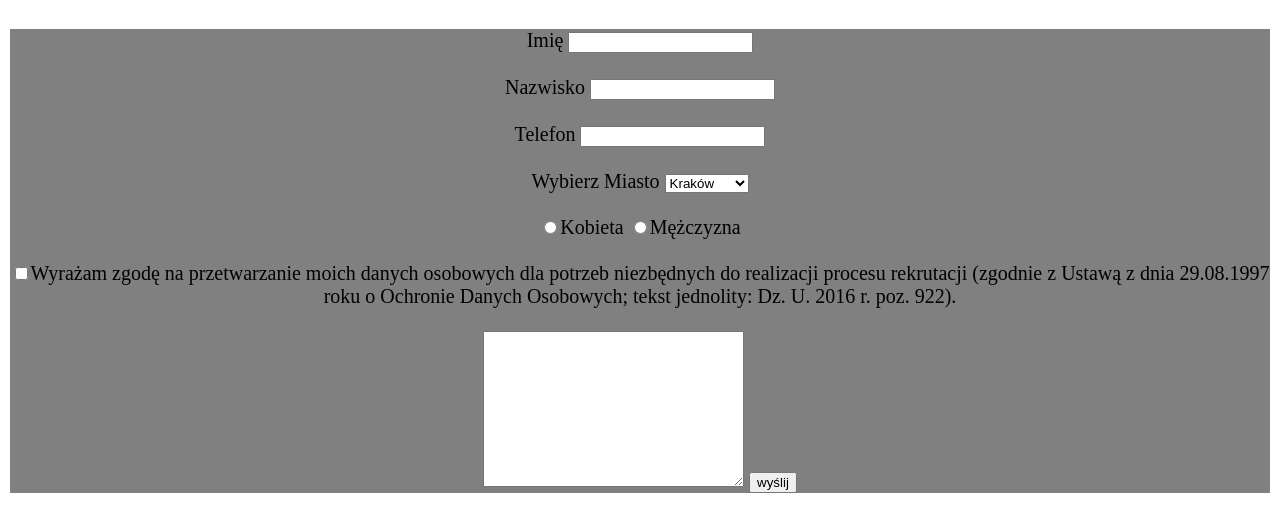
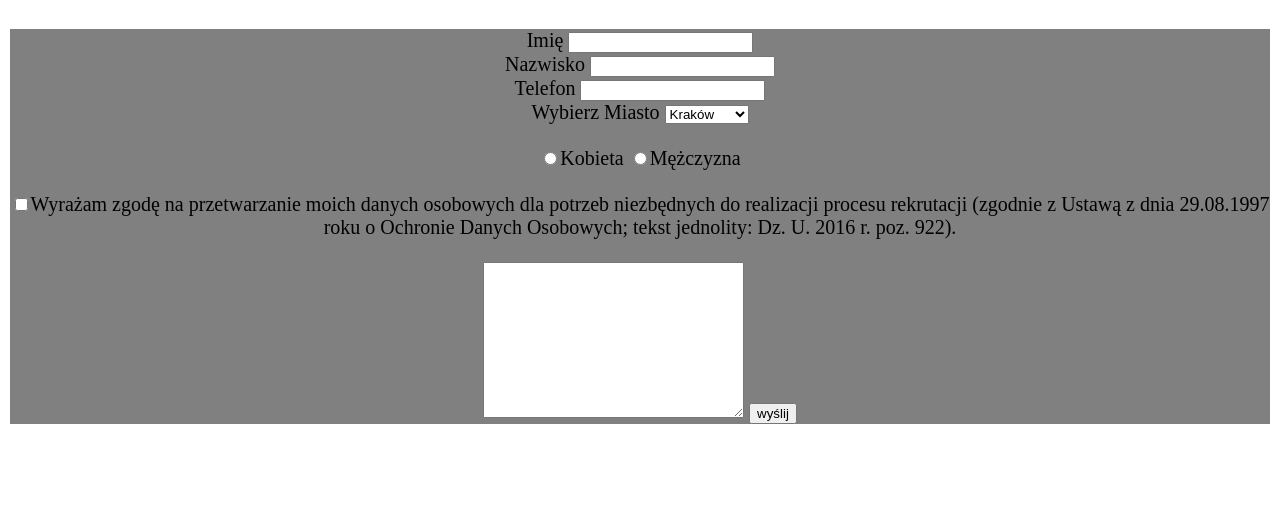
Before and after one commit to nudello/formularzkontaktowy, a plain HTML site: page index.html in a window 1280 px wide. Shown: the part 61-592 px from the top of the page. Drawn offline with Linux system fonts and the light colour scheme.

Commit message:
poprawiony projekt git

```diff
--- a/index.html
+++ b/index.html
@@ -16,16 +16,16 @@
     <h1 class="about-form">FORMULARZ KONTAKTOWY</h1>
     <p class="gray">
     <label for="name">Imię</label>
-    <input type="text" id="name" name="name"><br><br>
+    <input type="text" id="name" name="name"><br>
     <label for="surname">Nazwisko</label>
-    <input type="text" id="surname" name="surname"><br><br>
+    <input type="text" id="surname" name="surname"><br>
     <label for="tel">Telefon</label>
-    <input type="text" id="tel" name="tel"><br><br>
+    <input type="text" id="tel" name="tel"><br>
 
     <!--    Wybór Miasta-->
 
     <label for="city">Wybierz Miasto</label>
-    <select name="" id="city"><br><br>
+    <select name="select" id="city">
     <option value="Kraków">Kraków</option>
     <option value="Warszawa">Warszawa</option>
     <option value="Gdańsk">Gdańsk</option>
@@ -38,7 +38,7 @@
     <br><br>
     <!--Zgoda na dane osobowe checkbox-->
 
-    <input type="checkbox" name="" value="dane" />Wyrażam zgodę na przetwarzanie moich danych osobowych dla potrzeb niezbędnych do realizacji procesu rekrutacji (zgodnie z Ustawą z dnia 29.08.1997 roku o Ochronie Danych Osobowych; tekst jednolity: Dz. U. 2016 r. poz. 922).
+    <input type="checkbox" name="input" value="dane" />Wyrażam zgodę na przetwarzanie moich danych osobowych dla potrzeb niezbędnych do realizacji procesu rekrutacji (zgodnie z Ustawą z dnia 29.08.1997 roku o Ochronie Danych Osobowych; tekst jednolity: Dz. U. 2016 r. poz. 922).
     <br><br>
 
     <!--Pole wiadomoście textarea-->
```
